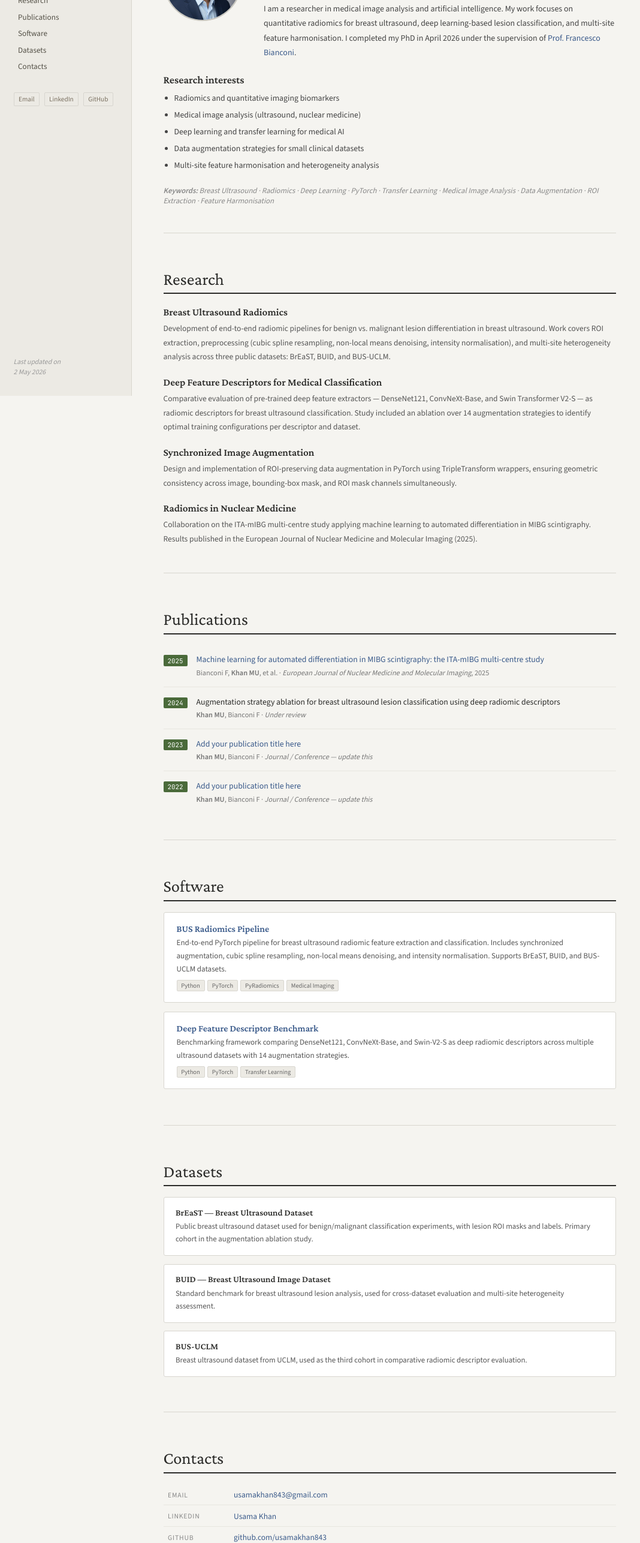
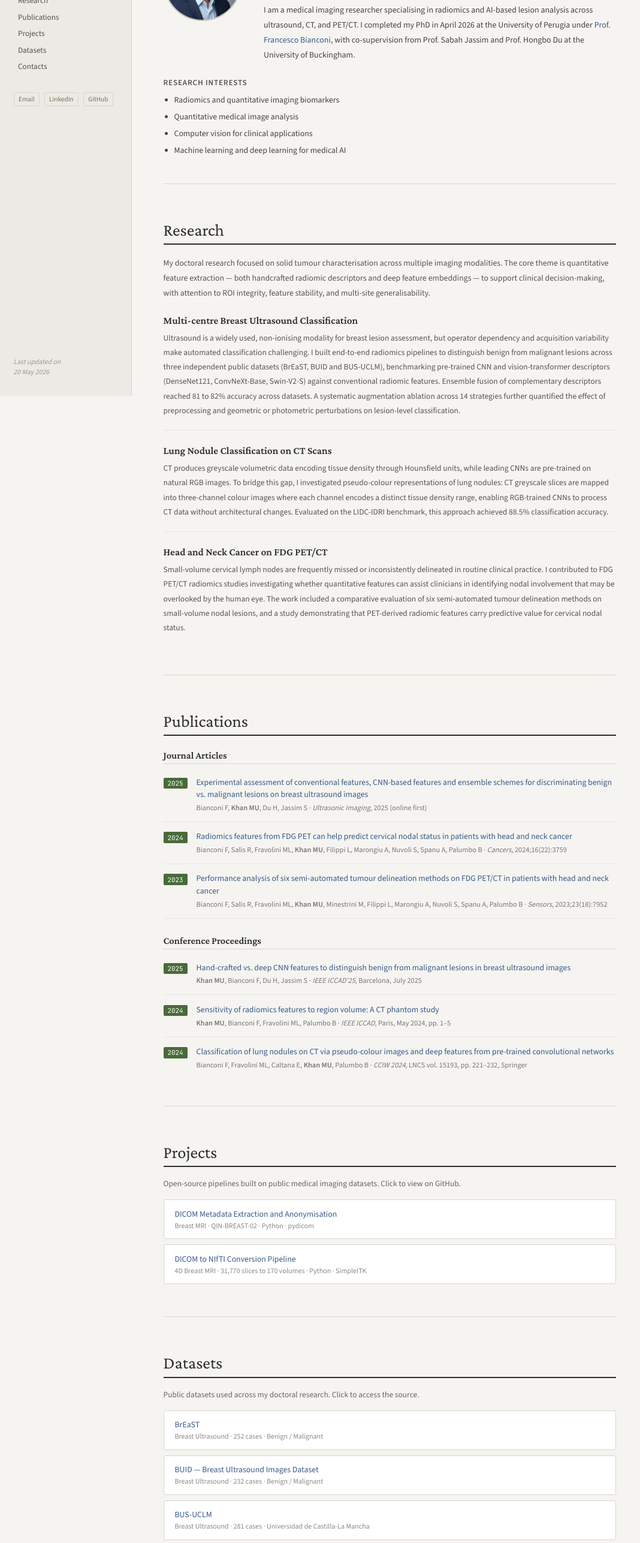
Before and after one commit to Usamakhan843/usamakhan, a plain HTML site: page index.html in a window 1280 px wide. Shown: the part 140-2713 px from the top of the page at 60% size, without its empty margins (0-1068 px from the left). Drawn offline with nearby package versions, Linux system fonts and the light colour scheme.

Commit message:
Add files via upload
Modification

```diff
--- a/index.html
+++ b/index.html
@@ -124,6 +124,7 @@ h1.section-title {
   border-bottom: 2px solid #2c2c2a;
 }
 
+/* HOME */
 .home-top {
   display: flex;
   gap: 2.5rem;
@@ -156,33 +157,9 @@ h1.section-title {
   font-style: italic;
 }
 
-.home-intro p { font-size: 0.93rem; color: #444; line-height: 1.75; }
-
+.home-intro p { font-size: 0.93rem; color: #444; line-height: 1.8; }
 .home-intro p a { color: #3a5a8a; text-decoration: none; }
 .home-intro p a:hover { text-decoration: underline; }
-
-.news-block { margin-top: 1.5rem; }
-
-.news-block h3 {
-  font-family: 'Crimson Pro', serif;
-  font-size: 1.2rem;
-  font-weight: 600;
-  margin-bottom: 0.8rem;
-  color: #2c2c2a;
-}
-
-.news-list {
-  list-style: disc;
-  padding-left: 1.2rem;
-  display: flex;
-  flex-direction: column;
-  gap: 0.7rem;
-}
-
-.news-list li { font-size: 0.9rem; color: #444; line-height: 1.6; }
-
-.news-list li a { color: #3a5a8a; text-decoration: none; }
-.news-list li a:hover { text-decoration: underline; }
 
 .research-interests {
   list-style: disc;
@@ -190,22 +167,35 @@ h1.section-title {
   display: flex;
   flex-direction: column;
   gap: 0.4rem;
-  margin-bottom: 1.5rem;
+  margin-top: 0.5rem;
 }
 
 .research-interests li { font-size: 0.92rem; color: #444; line-height: 1.6; }
 
-.research-detail h3 {
+/* RESEARCH */
+.modality-block {
+  margin-top: 1.6rem;
+  padding-bottom: 1.4rem;
+  border-bottom: 1px solid #e8e6e0;
+}
+
+.modality-block:last-child { border-bottom: none; }
+
+.modality-block h3 {
   font-family: 'Crimson Pro', serif;
   font-size: 1.15rem;
   font-weight: 600;
   color: #2c2c2a;
-  margin-bottom: 0.4rem;
-  margin-top: 1.4rem;
+  margin-bottom: 0.45rem;
 }
 
-.research-detail p { font-size: 0.9rem; color: #555; line-height: 1.75; }
+.modality-block p {
+  font-size: 0.9rem;
+  color: #555;
+  line-height: 1.8;
+}
 
+/* PUBLICATIONS */
 .pub-entry {
   display: flex;
   gap: 1rem;
@@ -226,6 +216,7 @@ h1.section-title {
   min-width: 40px;
   text-align: center;
   margin-top: 0.2rem;
+  white-space: nowrap;
 }
 
 .pub-body .pub-title {
@@ -238,11 +229,21 @@ h1.section-title {
 
 .pub-body .pub-title a { color: #3a5a8a; text-decoration: none; }
 .pub-body .pub-title a:hover { text-decoration: underline; }
-
 .pub-body .pub-meta { font-size: 0.82rem; color: #777; line-height: 1.5; }
 .pub-body .pub-meta em { font-style: italic; }
 
-.software-card {
+.pub-section-label {
+  font-family: 'Crimson Pro', serif;
+  font-size: 1.1rem;
+  font-weight: 600;
+  color: #2c2c2a;
+  margin: 1.5rem 0 0.4rem;
+  padding-bottom: 0.3rem;
+  border-bottom: 1px solid #d8d6cf;
+}
+
+/* PROJECTS */
+.project-card {
   border: 1px solid #d8d6cf;
   border-radius: 3px;
   padding: 1.2rem 1.4rem;
@@ -250,7 +251,7 @@ h1.section-title {
   background: #fff;
 }
 
-.software-card h3 {
+.project-card h3 {
   font-family: 'Crimson Pro', serif;
   font-size: 1.05rem;
   font-weight: 600;
@@ -258,10 +259,9 @@ h1.section-title {
   margin-bottom: 0.3rem;
 }
 
-.software-card h3 a { color: #3a5a8a; text-decoration: none; }
-.software-card h3 a:hover { text-decoration: underline; }
-
-.software-card p { font-size: 0.87rem; color: #555; line-height: 1.65; }
+.project-card h3 a { color: #3a5a8a; text-decoration: none; }
+.project-card h3 a:hover { text-decoration: underline; }
+.project-card p { font-size: 0.87rem; color: #555; line-height: 1.7; }
 
 .sw-tag {
   display: inline-block;
@@ -275,16 +275,7 @@ h1.section-title {
   margin-top: 0.5rem;
 }
 
-.talk-entry {
-  padding: 0.9rem 0;
-  border-bottom: 1px solid #e8e6e0;
-}
-
-.talk-entry:last-child { border-bottom: none; }
-
-.talk-title { font-size: 0.92rem; font-weight: 500; color: #2c2c2a; margin-bottom: 0.2rem; }
-.talk-meta { font-size: 0.82rem; color: #777; font-style: italic; }
-
+/* DATASETS */
 .dataset-card {
   border: 1px solid #d8d6cf;
   border-radius: 3px;
@@ -301,18 +292,65 @@ h1.section-title {
   margin-bottom: 0.3rem;
 }
 
-.dataset-card p { font-size: 0.86rem; color: #555; line-height: 1.65; }
+.dataset-card h3 a { color: #3a5a8a; text-decoration: none; }
+.dataset-card h3 a:hover { text-decoration: underline; }
+.dataset-card p { font-size: 0.86rem; color: #555; line-height: 1.7; }
 
-.teaching-entry {
-  padding: 0.8rem 0;
-  border-bottom: 1px solid #e8e6e0;
+.ds-tag {
+  display: inline-block;
+  font-size: 0.7rem;
+  padding: 0.1rem 0.4rem;
+  background: #f0f4ec;
+  border: 1px solid #c8d8b8;
+  border-radius: 2px;
+  color: #4a6a3a;
+  margin-right: 0.3rem;
+  margin-top: 0.5rem;
 }
 
-.teaching-entry:last-child { border-bottom: none; }
+/* LINK CARDS */
+.link-card {
+  display: block;
+  text-decoration: none;
+  border: 1px solid #d8d6cf;
+  border-radius: 3px;
+  padding: 0.9rem 1.2rem;
+  margin-bottom: 0.6rem;
+  background: #fff;
+  transition: border-color 0.15s, background 0.15s;
+}
 
-.teaching-title { font-size: 0.92rem; font-weight: 500; color: #2c2c2a; }
-.teaching-meta { font-size: 0.82rem; color: #777; margin-top: 0.15rem; }
+.link-card:hover {
+  border-color: #3a5a8a;
+  background: #f5f8fd;
+}
 
+.link-card-nolink {
+  cursor: default;
+}
+
+.link-card-nolink:hover {
+  border-color: #d8d6cf;
+  background: #fff;
+}
+
+.link-card-title {
+  font-size: 0.92rem;
+  font-weight: 500;
+  color: #3a5a8a;
+  margin-bottom: 0.2rem;
+}
+
+.link-card-nolink .link-card-title {
+  color: #2c2c2a;
+}
+
+.link-card-sub {
+  font-size: 0.8rem;
+  color: #888;
+}
+
+/* CONTACTS */
 .contact-table { width: 100%; border-collapse: collapse; }
 
 .contact-table tr td {
@@ -348,13 +386,6 @@ h1.section-title {
   margin-top: 1rem;
 }
 
-.keywords {
-  font-size: 0.85rem;
-  color: #888;
-  margin-top: 1.2rem;
-  font-style: italic;
-}
-
 @media (max-width: 768px) {
   #sidebar {
     position: static;
@@ -382,7 +413,7 @@ h1.section-title {
     <li><a href="#home" class="active">Home</a></li>
     <li><a href="#research">Research</a></li>
     <li><a href="#publications">Publications</a></li>
-    <li><a href="#software">Software</a></li>
+    <li><a href="#projects">Projects</a></li>
     <li><a href="#datasets">Datasets</a></li>
     <li><a href="#contacts">Contacts</a></li>
   </ul>
@@ -393,125 +424,202 @@ h1.section-title {
     <a href="https://github.com/usamakhan843" target="_blank">GitHub</a>
   </div>
 
-  <div class="sidebar-updated">Last updated on<br>2 May 2026</div>
+  <div class="sidebar-updated">Last updated on<br>20 May 2026</div>
 </aside>
 
 <main id="main">
 
+  <!-- HOME -->
   <section class="page-section" id="home">
     <div class="home-top">
       <img src="MyImage.jpeg" alt="Muhammad Usama Khan" class="avatar">
       <div class="home-intro">
         <h2>Muhammad Usama Khan</h2>
-        <p class="position">PhD · Industrial &amp; Information Engineering<br>Università degli Studi di Perugia, Italy</p>
-        <p>I am a researcher in medical image analysis and artificial intelligence. My work focuses on quantitative radiomics for breast ultrasound, deep learning-based lesion classification, and multi-site feature harmonisation. I completed my PhD in April 2026 under the supervision of <a href="https://www.bianconif.net" target="_blank">Prof. Francesco Bianconi</a>.</p>
+        <p class="position">PhD · Industrial &amp; Information Engineering<br>
+        Università degli Studi di Perugia, Italy</p>
+        <p>
+          I am a medical imaging researcher specialising in radiomics and AI-based lesion analysis across ultrasound, CT, and PET/CT. I completed my PhD in April 2026 at the University of Perugia under <a href="https://www.bianconif.net" target="_blank">Prof. Francesco Bianconi</a>, with co-supervision from Prof. Sabah Jassim and Prof. Hongbo Du at the University of Buckingham.
+        </p>
       </div>
     </div>
 
-
-
-    <div style="margin-top:1.5rem;">
-      <h3 style="font-family:'Crimson Pro',serif;font-size:1.2rem;font-weight:600;margin-bottom:0.6rem;">Research interests</h3>
+    <div style="margin-top: 1.2rem;">
+      <strong style="font-size:0.88rem; color:#555; text-transform:uppercase; letter-spacing:0.06em;">Research interests</strong>
       <ul class="research-interests">
         <li>Radiomics and quantitative imaging biomarkers</li>
-        <li>Medical image analysis (ultrasound, nuclear medicine)</li>
-        <li>Deep learning and transfer learning for medical AI</li>
-        <li>Data augmentation strategies for small clinical datasets</li>
-        <li>Multi-site feature harmonisation and heterogeneity analysis</li>
+        <li>Quantitative medical image analysis</li>
+        <li>Computer vision for clinical applications</li>
+        <li>Machine learning and deep learning for medical AI</li>
       </ul>
-    </div>
-
-    <p class="keywords"><strong>Keywords:</strong> Breast Ultrasound · Radiomics · Deep Learning · PyTorch · Transfer Learning · Medical Image Analysis · Data Augmentation · ROI Extraction · Feature Harmonisation</p>
-  </section>
-
-  <section class="page-section" id="research">
-    <h1 class="section-title">Research</h1>
-    <div class="research-detail">
-      <h3>Breast Ultrasound Radiomics</h3>
-      <p>Development of end-to-end radiomic pipelines for benign vs. malignant lesion differentiation in breast ultrasound. Work covers ROI extraction, preprocessing (cubic spline resampling, non-local means denoising, intensity normalisation), and multi-site heterogeneity analysis across three public datasets: BrEaST, BUID, and BUS-UCLM.</p>
-
-      <h3>Deep Feature Descriptors for Medical Classification</h3>
-      <p>Comparative evaluation of pre-trained deep feature extractors — DenseNet121, ConvNeXt-Base, and Swin Transformer V2-S — as radiomic descriptors for breast ultrasound classification. Study included an ablation over 14 augmentation strategies to identify optimal training configurations per descriptor and dataset.</p>
-
-      <h3>Synchronized Image Augmentation</h3>
-      <p>Design and implementation of ROI-preserving data augmentation in PyTorch using TripleTransform wrappers, ensuring geometric consistency across image, bounding-box mask, and ROI mask channels simultaneously.</p>
-
-      <h3>Radiomics in Nuclear Medicine</h3>
-      <p>Collaboration on the ITA-mIBG multi-centre study applying machine learning to automated differentiation in MIBG scintigraphy. Results published in the European Journal of Nuclear Medicine and Molecular Imaging (2025).</p>
     </div>
   </section>
 
+  <!-- RESEARCH -->
+  <section class="page-section" id="research">
+    <h1 class="section-title">Research</h1>
+    <p style="font-size:0.92rem; color:#555; line-height:1.8;">
+      My doctoral research focused on solid tumour characterisation across multiple imaging modalities. The core theme is quantitative feature extraction — both handcrafted radiomic descriptors and deep feature embeddings — to support clinical decision-making, with attention to ROI integrity, feature stability, and multi-site generalisability.
+    </p>
+
+    <div class="modality-block">
+      <h3>Multi-centre Breast Ultrasound Classification</h3>
+      <p>
+        Ultrasound is a widely used, non-ionising modality for breast lesion assessment, but operator dependency and acquisition variability make automated classification challenging. I built end-to-end radiomics pipelines to distinguish benign from malignant lesions across three independent public datasets (BrEaST, BUID and BUS-UCLM), benchmarking pre-trained CNN and vision-transformer descriptors (DenseNet121, ConvNeXt-Base, Swin-V2-S) against conventional radiomic features. Ensemble fusion of complementary descriptors reached 81 to 82% accuracy across datasets. A systematic augmentation ablation across 14 strategies further quantified the effect of preprocessing and geometric or photometric perturbations on lesion-level classification.
+      </p>
+    </div>
+
+    <div class="modality-block">
+      <h3>Lung Nodule Classification on CT Scans</h3>
+      <p>
+        CT produces greyscale volumetric data encoding tissue density through Hounsfield units, while leading CNNs are pre-trained on natural RGB images. To bridge this gap, I investigated pseudo-colour representations of lung nodules: CT greyscale slices are mapped into three-channel colour images where each channel encodes a distinct tissue density range, enabling RGB-trained CNNs to process CT data without architectural changes. Evaluated on the LIDC-IDRI benchmark, this approach achieved 88.5% classification accuracy.
+      </p>
+    </div>
+
+    <div class="modality-block">
+      <h3>Head and Neck Cancer on FDG PET/CT</h3>
+      <p>
+        Small-volume cervical lymph nodes are frequently missed or inconsistently delineated in routine clinical practice. I contributed to FDG PET/CT radiomics studies investigating whether quantitative features can assist clinicians in identifying nodal involvement that may be overlooked by the human eye. The work included a comparative evaluation of six semi-automated tumour delineation methods on small-volume nodal lesions, and a study demonstrating that PET-derived radiomic features carry predictive value for cervical nodal status.
+      </p>
+    </div>
+  </section>
+
+  <!-- PUBLICATIONS -->
   <section class="page-section" id="publications">
     <h1 class="section-title">Publications</h1>
+
+    <div class="pub-section-label">Journal Articles</div>
 
     <div class="pub-entry">
       <span class="pub-year-badge">2025</span>
       <div class="pub-body">
-        <div class="pub-title"><a href="https://doi.org/10.1007/s00259-025-07729-7" target="_blank">Machine learning for automated differentiation in MIBG scintigraphy: the ITA-mIBG multi-centre study</a></div>
-        <div class="pub-meta">Bianconi F, <strong>Khan MU</strong>, et al. · <em>European Journal of Nuclear Medicine and Molecular Imaging</em>, 2025</div>
+        <div class="pub-title">
+          <a href="https://doi.org/10.1177/01617346251362168" target="_blank">
+            Experimental assessment of conventional features, CNN-based features and ensemble schemes for discriminating benign vs. malignant lesions on breast ultrasound images
+          </a>
+        </div>
+        <div class="pub-meta">Bianconi F, <strong>Khan MU</strong>, Du H, Jassim S · <em>Ultrasonic Imaging</em>, 2025 (online first)</div>
       </div>
     </div>
 
     <div class="pub-entry">
       <span class="pub-year-badge">2024</span>
       <div class="pub-body">
-        <div class="pub-title">Augmentation strategy ablation for breast ultrasound lesion classification using deep radiomic descriptors</div>
-        <div class="pub-meta"><strong>Khan MU</strong>, Bianconi F · <em>Under review</em></div>
+        <div class="pub-title">
+          <a href="https://doi.org/10.3390/cancers16223759" target="_blank">
+            Radiomics features from FDG PET can help predict cervical nodal status in patients with head and neck cancer
+          </a>
+        </div>
+        <div class="pub-meta">Bianconi F, Salis R, Fravolini ML, <strong>Khan MU</strong>, Filippi L, Marongiu A, Nuvoli S, Spanu A, Palumbo B · <em>Cancers</em>, 2024;16(22):3759</div>
       </div>
     </div>
 
     <div class="pub-entry">
       <span class="pub-year-badge">2023</span>
       <div class="pub-body">
-        <div class="pub-title"><a href="#">Add your publication title here</a></div>
-        <div class="pub-meta"><strong>Khan MU</strong>, Bianconi F · <em>Journal / Conference — update this</em></div>
+        <div class="pub-title">
+          <a href="https://doi.org/10.3390/s23187952" target="_blank">
+            Performance analysis of six semi-automated tumour delineation methods on FDG PET/CT in patients with head and neck cancer
+          </a>
+        </div>
+        <div class="pub-meta">Bianconi F, Salis R, Fravolini ML, <strong>Khan MU</strong>, Minestrini M, Filippi L, Marongiu A, Nuvoli S, Spanu A, Palumbo B · <em>Sensors</em>, 2023;23(18):7952</div>
+      </div>
+    </div>
+
+    <div class="pub-section-label" style="margin-top:1.8rem;">Conference Proceedings</div>
+
+    <div class="pub-entry">
+      <span class="pub-year-badge">2025</span>
+      <div class="pub-body">
+        <div class="pub-title">
+          <a href="https://doi.org/10.1109/ICCAD64771.2025.11099421" target="_blank">
+            Hand-crafted vs. deep CNN features to distinguish benign from malignant lesions in breast ultrasound images
+          </a>
+        </div>
+        <div class="pub-meta"><strong>Khan MU</strong>, Bianconi F, Du H, Jassim S · <em>IEEE ICCAD'25</em>, Barcelona, July 2025</div>
       </div>
     </div>
 
     <div class="pub-entry">
-      <span class="pub-year-badge">2022</span>
+      <span class="pub-year-badge">2024</span>
       <div class="pub-body">
-        <div class="pub-title"><a href="#">Add your publication title here</a></div>
-        <div class="pub-meta"><strong>Khan MU</strong>, Bianconi F · <em>Journal / Conference — update this</em></div>
+        <div class="pub-title">
+          <a href="https://doi.org/10.1109/ICCAD60883.2024.10553720" target="_blank">
+            Sensitivity of radiomics features to region volume: A CT phantom study
+          </a>
+        </div>
+        <div class="pub-meta"><strong>Khan MU</strong>, Bianconi F, Fravolini ML, Palumbo B · <em>IEEE ICCAD</em>, Paris, May 2024, pp. 1–5</div>
       </div>
     </div>
+
+    <div class="pub-entry">
+      <span class="pub-year-badge">2024</span>
+      <div class="pub-body">
+        <div class="pub-title">
+          <a href="https://doi.org/10.1007/978-3-031-72845-7_16" target="_blank">
+            Classification of lung nodules on CT via pseudo-colour images and deep features from pre-trained convolutional networks
+          </a>
+        </div>
+        <div class="pub-meta">Bianconi F, Fravolini ML, Caltana E, <strong>Khan MU</strong>, Palumbo B · <em>CCIW 2024</em>, LNCS vol. 15193, pp. 221–232, Springer</div>
+      </div>
+    </div>
+
   </section>
 
-  <section class="page-section" id="software">
-    <h1 class="section-title">Software</h1>
+  <!-- PROJECTS -->
+  <section class="page-section" id="projects">
+    <h1 class="section-title">Projects</h1>
+    <p style="font-size:0.9rem; color:#666; margin-bottom:1.2rem;">Open-source pipelines built on public medical imaging datasets. Click to view on GitHub.</p>
 
-    <div class="software-card">
-      <h3><a href="https://github.com/usamakhan843" target="_blank">BUS Radiomics Pipeline</a></h3>
-      <p>End-to-end PyTorch pipeline for breast ultrasound radiomic feature extraction and classification. Includes synchronized augmentation, cubic spline resampling, non-local means denoising, and intensity normalisation. Supports BrEaST, BUID, and BUS-UCLM datasets.</p>
-      <span class="sw-tag">Python</span><span class="sw-tag">PyTorch</span><span class="sw-tag">PyRadiomics</span><span class="sw-tag">Medical Imaging</span>
+    <a href="https://github.com/usamakhan843/MRI_breast_dicom_metadata" target="_blank" class="link-card">
+      <div class="link-card-title">DICOM Metadata Extraction and Anonymisation</div>
+      <div class="link-card-sub">Breast MRI · QIN-BREAST-02 · Python · pydicom</div>
+    </a>
+
+    <a href="https://github.com/usamakhan843/dicom_to_nifti_breast_mri" target="_blank" class="link-card">
+      <div class="link-card-title">DICOM to NIfTI Conversion Pipeline</div>
+      <div class="link-card-sub">4D Breast MRI · 31,770 slices to 170 volumes · Python · SimpleITK</div>
+    </a>
+
+  </section>
+
+  <!-- DATASETS -->
+  <section class="page-section" id="datasets">
+    <h1 class="section-title">Datasets</h1>
+    <p style="font-size:0.9rem; color:#666; margin-bottom:1.2rem;">Public datasets used across my doctoral research. Click to access the source.</p>
+
+    <a href="https://www.kaggle.com/datasets/sabahilyas/breast-ultrasound-dataset-2022" target="_blank" class="link-card">
+      <div class="link-card-title">BrEaST</div>
+      <div class="link-card-sub">Breast Ultrasound · 252 cases · Benign / Malignant</div>
+    </a>
+
+    <a href="https://www.kaggle.com/datasets/aryashah2k/breast-ultrasound-images-dataset" target="_blank" class="link-card">
+      <div class="link-card-title">BUID — Breast Ultrasound Images Dataset</div>
+      <div class="link-card-sub">Breast Ultrasound · 232 cases · Benign / Malignant</div>
+    </a>
+
+    <a href="https://data.mendeley.com/datasets/wmy84gzngw/1" target="_blank" class="link-card">
+      <div class="link-card-title">BUS-UCLM</div>
+      <div class="link-card-sub">Breast Ultrasound · 281 cases · Universidad de Castilla-La Mancha</div>
+    </a>
+
+    <a href="https://wiki.cancerimagingarchive.net/display/Public/LIDC-IDRI" target="_blank" class="link-card">
+      <div class="link-card-title">LIDC-IDRI</div>
+      <div class="link-card-sub">CT · Lung Nodules · Multi-reader annotations</div>
+    </a>
+
+    <div class="link-card link-card-nolink">
+      <div class="link-card-title">Head and Neck Cancer FDG PET/CT Cohort</div>
+      <div class="link-card-sub">PET/CT · Cervical lymph node assessment · Clinical dataset</div>
     </div>
 
-    <div class="software-card">
-      <h3><a href="https://github.com/usamakhan843" target="_blank">Deep Feature Descriptor Benchmark</a></h3>
-      <p>Benchmarking framework comparing DenseNet121, ConvNeXt-Base, and Swin-V2-S as deep radiomic descriptors across multiple ultrasound datasets with 14 augmentation strategies.</p>
-      <span class="sw-tag">Python</span><span class="sw-tag">PyTorch</span><span class="sw-tag">Transfer Learning</span>
-    </div>
+    <a href="https://wiki.cancerimagingarchive.net/display/Public/QIN-BREAST-02" target="_blank" class="link-card">
+      <div class="link-card-title">QIN-BREAST-02</div>
+      <div class="link-card-sub">DCE Breast MRI · 13 subjects · TCIA · 3D and 4D series</div>
+    </a>
+
   </section>
 
-  <section class="page-section" id="datasets">
-    <h1 class="section-title">Datasets</h1>
-
-    <div class="dataset-card">
-      <h3>BrEaST — Breast Ultrasound Dataset</h3>
-      <p>Public breast ultrasound dataset used for benign/malignant classification experiments, with lesion ROI masks and labels. Primary cohort in the augmentation ablation study.</p>
-    </div>
-
-    <div class="dataset-card">
-      <h3>BUID — Breast Ultrasound Image Dataset</h3>
-      <p>Standard benchmark for breast ultrasound lesion analysis, used for cross-dataset evaluation and multi-site heterogeneity assessment.</p>
-    </div>
-
-    <div class="dataset-card">
-      <h3>BUS-UCLM</h3>
-      <p>Breast ultrasound dataset from UCLM, used as the third cohort in comparative radiomic descriptor evaluation.</p>
-    </div>
-  </section>
-
+  <!-- CONTACTS -->
   <section class="page-section" id="contacts">
     <h1 class="section-title">Contacts</h1>
 
@@ -534,7 +642,7 @@ h1.section-title {
       </tr>
       <tr>
         <td>Location</td>
-        <td>Perugia, Italy · Open to relocation in Europe</td>
+        <td>Italy · Open to relocation in Europe</td>
       </tr>
     </table>
 
```
